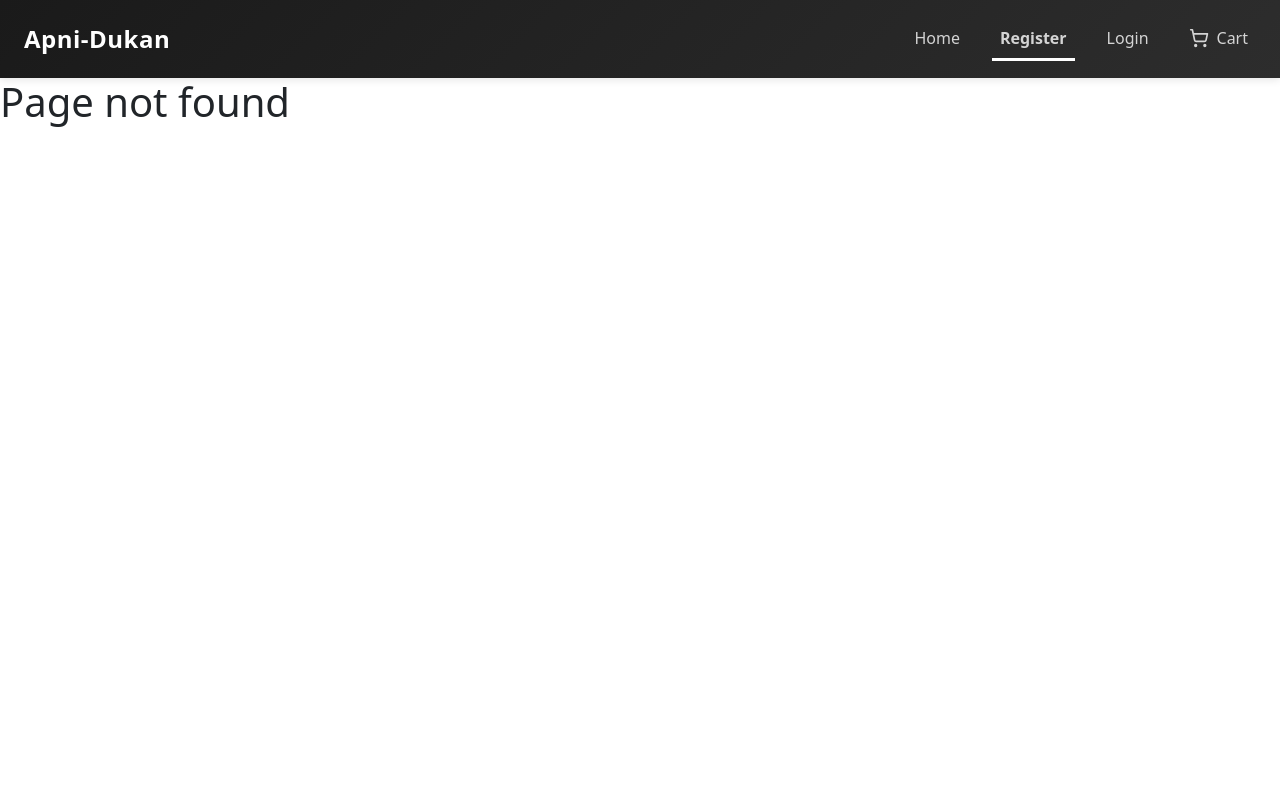
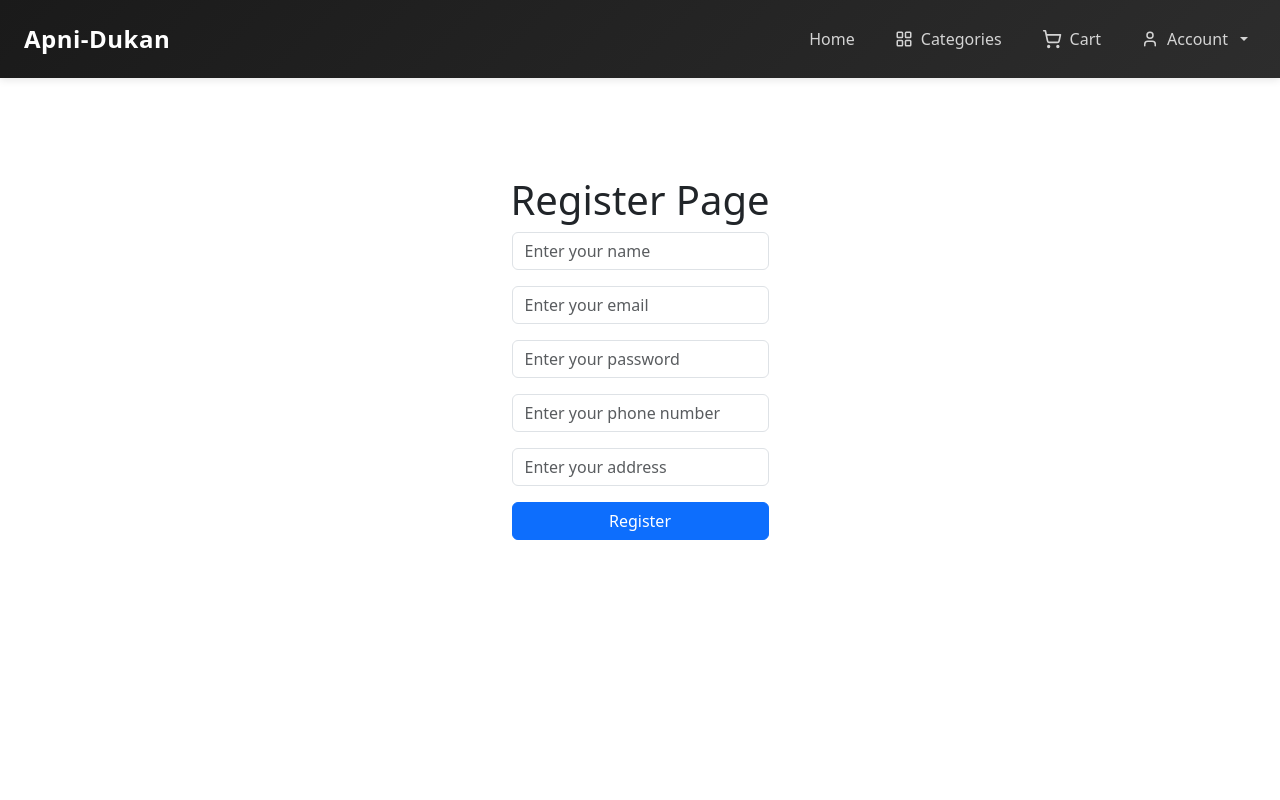
Before and after one commit to AnkitShaw-100/E-commerce, a React (Create React App) app in the folder client/: page /register in a window 1280 px wide. Shown: the top 800 px of the page. Built offline with nearby package versions, Linux system fonts and the light colour scheme; a small style sheet from the web is missing.

Commit message:
updated pages

```diff
--- a/client/package.json
+++ b/client/package.json
@@ -7,11 +7,13 @@
     "@testing-library/jest-dom": "^6.9.1",
     "@testing-library/react": "^16.3.0",
     "@testing-library/user-event": "^13.5.0",
+    "axios": "^1.13.2",
     "lucide-react": "^0.556.0",
     "react": "^19.2.1",
     "react-dom": "^19.2.1",
     "react-router-dom": "^7.10.1",
     "react-scripts": "5.0.1",
+    "react-toastify": "^11.0.5",
     "web-vitals": "^2.1.4"
   },
   "scripts": {
--- a/client/src/App.js
+++ b/client/src/App.js
@@ -4,6 +4,7 @@ import About from './pages/About';
 import Contact from './pages/Contact';
 import Policy from './pages/Policy';
 import PageNotFound from './pages/PageNotFound';
+import Register from './pages/Auth/Register';
 
 function App() {
   return (
@@ -13,6 +14,7 @@ function App() {
         <Route path="/about" element={<About />} />
         <Route path="/contact" element={<Contact />} />
         <Route path="/policy" element={<Policy />} />
+        <Route path="/register" element={<Register/>}/>
         <Route path="*" element={<PageNotFound />} />
       </Routes>
     </>
--- a/client/src/components/Layout/Header.js
+++ b/client/src/components/Layout/Header.js
@@ -1,6 +1,6 @@
 import React from 'react'
 import { NavLink } from 'react-router-dom';
-import { ShoppingCart } from 'lucide-react';
+import { ShoppingCart, LayoutGrid, User } from 'lucide-react';
 import './Header.css';
 
 const Header = () => {
@@ -36,19 +36,11 @@ const Header = () => {
 
                             <li className="nav-item">
                                 <NavLink
-                                    className={({ isActive }) => `nav-link ${isActive ? 'active text-white fw-bold' : 'text-white'}`}
-                                    to="/register"
+                                    className={({ isActive }) => `nav-link d-flex align-items-center gap-2 ${isActive ? 'active text-white fw-bold' : 'text-white'}`}
+                                    to="/categories"
                                 >
-                                    Register
-                                </NavLink>
-                            </li>
-
-                            <li className="nav-item">
-                                <NavLink
-                                    className={({ isActive }) => `nav-link ${isActive ? 'active text-white fw-bold' : 'text-white'}`}
-                                    to="/login"
-                                >
-                                    Login
+                                    <LayoutGrid size={18} />
+                                    Categories
                                 </NavLink>
                             </li>
 
@@ -61,6 +53,27 @@ const Header = () => {
                                     Cart
                                 </NavLink>
                             </li>
+                            <li className="nav-item dropdown">
+                                <button
+                                    className="nav-link dropdown-toggle text-white d-flex align-items-center gap-2 border-0 bg-transparent"
+                                    id="accountDropdown"
+                                    type="button"
+                                    data-bs-toggle="dropdown"
+                                    aria-expanded="false"
+                                >
+                                    <User size={18} />
+                                    Account
+                                </button>
+                                <ul className="dropdown-menu dropdown-menu-dark" aria-labelledby="accountDropdown">
+                                    <li>
+                                        <NavLink className="dropdown-item" to="/register">Register</NavLink>
+                                    </li>
+                                    <li>
+                                        <NavLink className="dropdown-item" to="/login">Login</NavLink>
+                                    </li>
+                                </ul>
+                            </li>
+
                         </ul>
                     </div>
                 </div>
--- a/client/src/components/Layout/Layout.js
+++ b/client/src/components/Layout/Layout.js
@@ -1,12 +1,16 @@
 import React from 'react'
 import Header from './Header'
 import Footer from './Footer'
+import { ToastContainer } from 'react-toastify'
+import 'react-toastify/dist/ReactTostify.css';
+
 
 const Layout = ({ children }) => {
     return (
         <div>
             <Header />
             <main style={{ minHeight: '90vh' }}>
+                <ToastContainer />
                 {children}
             </main>
             <Footer />
--- a/client/src/index.css
+++ b/client/src/index.css
@@ -5,5 +5,15 @@
   padding: 0;
   box-sizing: border-box;
 }
+
 /*  font-family: "Poppins", sans-serif; */
 /* font-family: "Playfair Display", serif; */
+
+/* Register Page */
+.register {
+  display: flex;
+  align-items: center;
+  justify-content: center;
+  height: 70vh;
+  flex-direction: column;
+}
--- /dev/null
+++ b/client/src/pages/Auth/Register.js
@@ -0,0 +1,94 @@
+import React, { useState } from "react";
+import Layout from "../../components/Layout/Layout.js";
+import {toast} from 'react-toastify';
+
+const Register = () => {
+    const [name, setName] = useState("");
+    const [email, setEmail] = useState("");
+    const [password, setPassword] = useState("");
+    const [phone, setPhone] = useState("");
+    const [address, setAddress] = useState("");
+
+    // Form function
+    const handleSubmit = (e) => {
+        e.preventDefault();
+        console.log(name, email, password, address, phone);
+        toast.success('Register Successfully');
+    }
+
+    return (
+        <Layout title="Register - Ecomm app">
+            <div className="register">
+                <h1>Register Page</h1>
+
+                <form onSubmit={handleSubmit}>
+                    {/* Name */}
+                    <div className="mb-3">
+                        <input
+                            type="text"
+                            value={name}
+                            onChange={(e) => setName(e.target.value)}
+                            className="form-control"
+                            placeholder="Enter your name"
+                            required
+                        />
+                    </div>
+
+                    {/* Email */}
+                    <div className="mb-3">
+                        <input
+                            type="email"
+                            value={email}
+                            onChange={(e) => setEmail(e.target.value)}
+                            className="form-control"
+                            placeholder="Enter your email"
+                            required
+                        />
+                    </div>
+
+                    {/* Password */}
+                    <div className="mb-3">
+                        <input
+                            type="password"
+                            value={password}
+                            onChange={(e) => setPassword(e.target.value)}
+                            className="form-control"
+                            placeholder="Enter your password"
+                            required
+                        />
+                    </div>
+
+                    {/* Phone */}
+                    <div className="mb-3">
+                        <input
+                            type="text"
+                            value={phone}
+                            onChange={(e) => setPhone(e.target.value)}
+                            className="form-control"
+                            placeholder="Enter your phone number"
+                            required
+                        />
+                    </div>
+
+                    {/* Address */}
+                    <div className="mb-3">
+                        <input
+                            type="text"
+                            value={address}
+                            onChange={(e) => setAddress(e.target.value)}
+                            className="form-control"
+                            placeholder="Enter your address"
+                            required
+                        />
+                    </div>
+
+                    <button type="submit" className="btn btn-primary w-100">
+                        Register
+                    </button>
+                </form>
+            </div>
+        </Layout>
+    );
+};
+
+export default Register;
```
Also changed, not shown: 1 other file (tests, documents, lock files or other folders).
